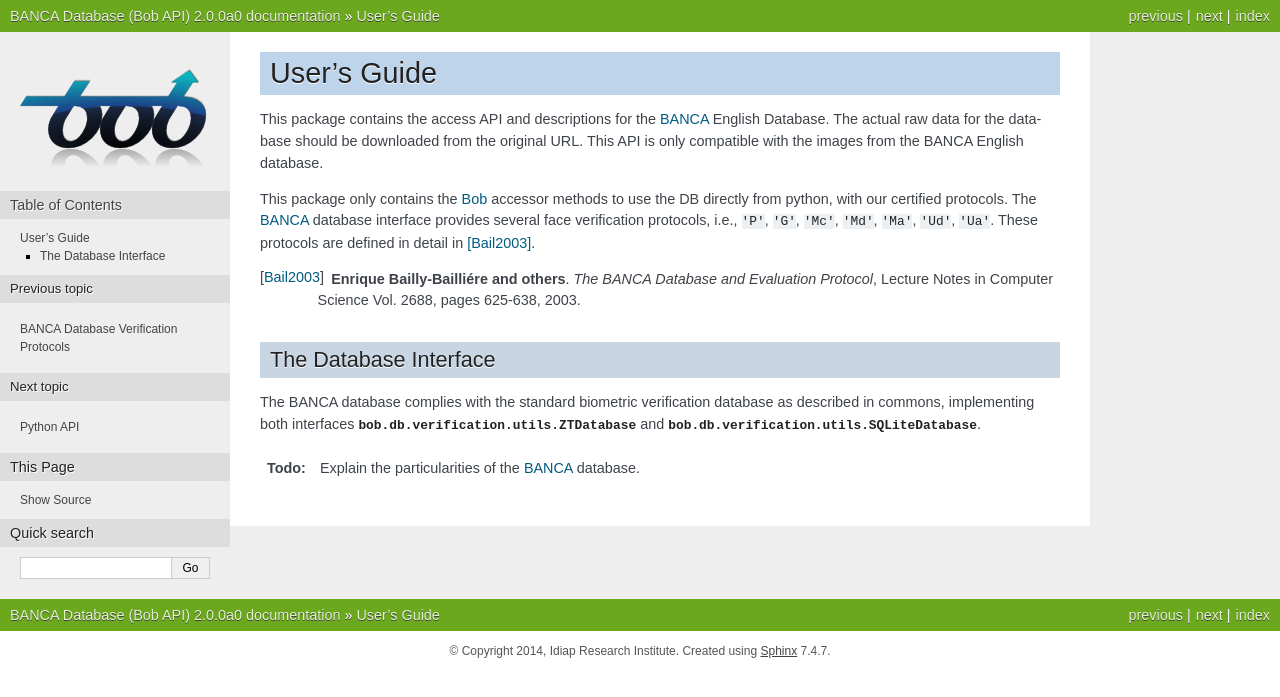
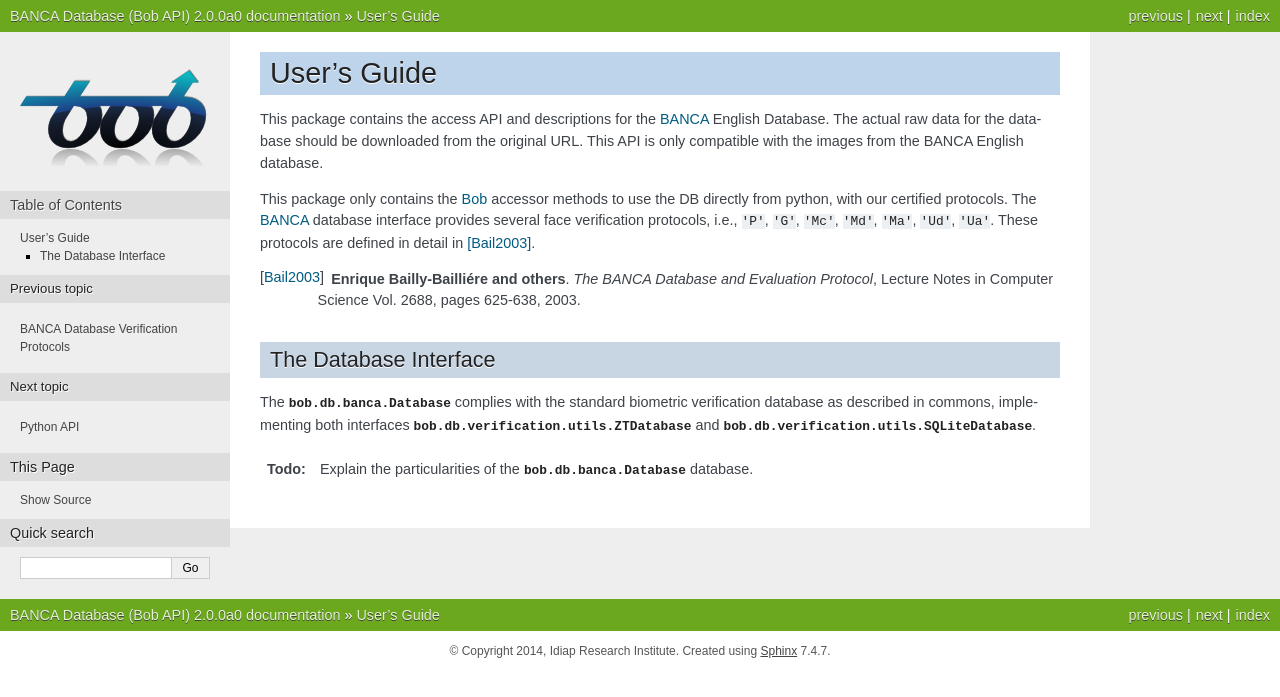
Before and after one commit to bioidiap/bob.db.banca, a Sphinx documentation site: the page built from doc/guide.rst, in a window 1280 px wide. Shown: the top 697 px of the page. Built offline with Sphinx 7.4.7, drawn with Linux system fonts in a browser that asks for light colours; formulas are drawn with MathJax 3.

Commit message:
Small documentation adaptation.

```diff
--- a/doc/guide.rst
+++ b/doc/guide.rst
@@ -21,10 +21,10 @@ These protocols are defined in detail in [Bail2003]_.
 The Database Interface
 ----------------------
 
-The BANCA database complies with the standard biometric verification database as described in :ref:`commons`, implementing both interfaces :py:class:`bob.db.verification.utils.ZTDatabase` and :py:class:`bob.db.verification.utils.SQLiteDatabase`.
+The :py:class:`bob.db.banca.Database` complies with the standard biometric verification database as described in :ref:`commons`, implementing both interfaces :py:class:`bob.db.verification.utils.ZTDatabase` and :py:class:`bob.db.verification.utils.SQLiteDatabase`.
 
 .. todo::
-   Explain the particularities of the BANCA_ database.
+   Explain the particularities of the :py:class:`bob.db.banca.Database` database.
 
 
 .. _banca: http://www.ee.surrey.ac.uk/CVSSP/banca
```
Also changed, not shown: other parts of doc/guide.rst (+1 -1 lines).
